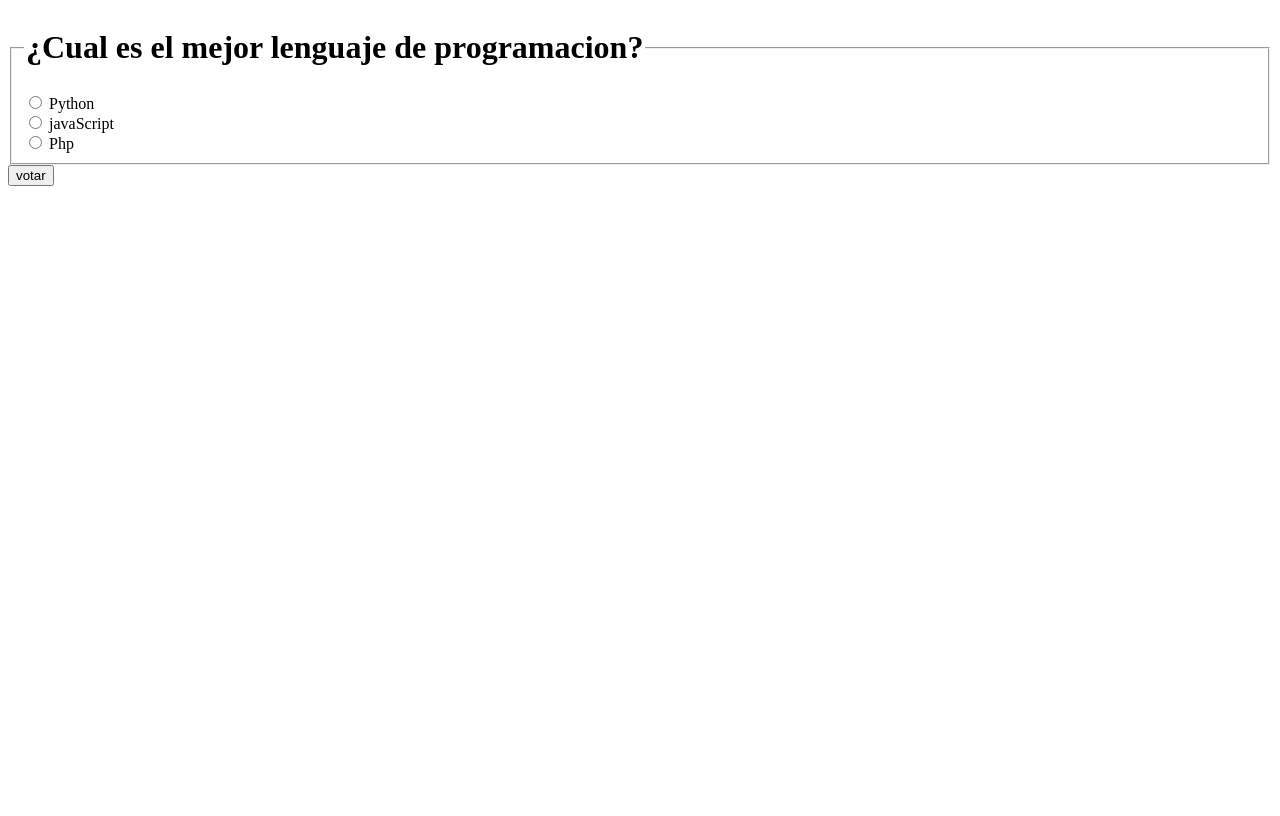
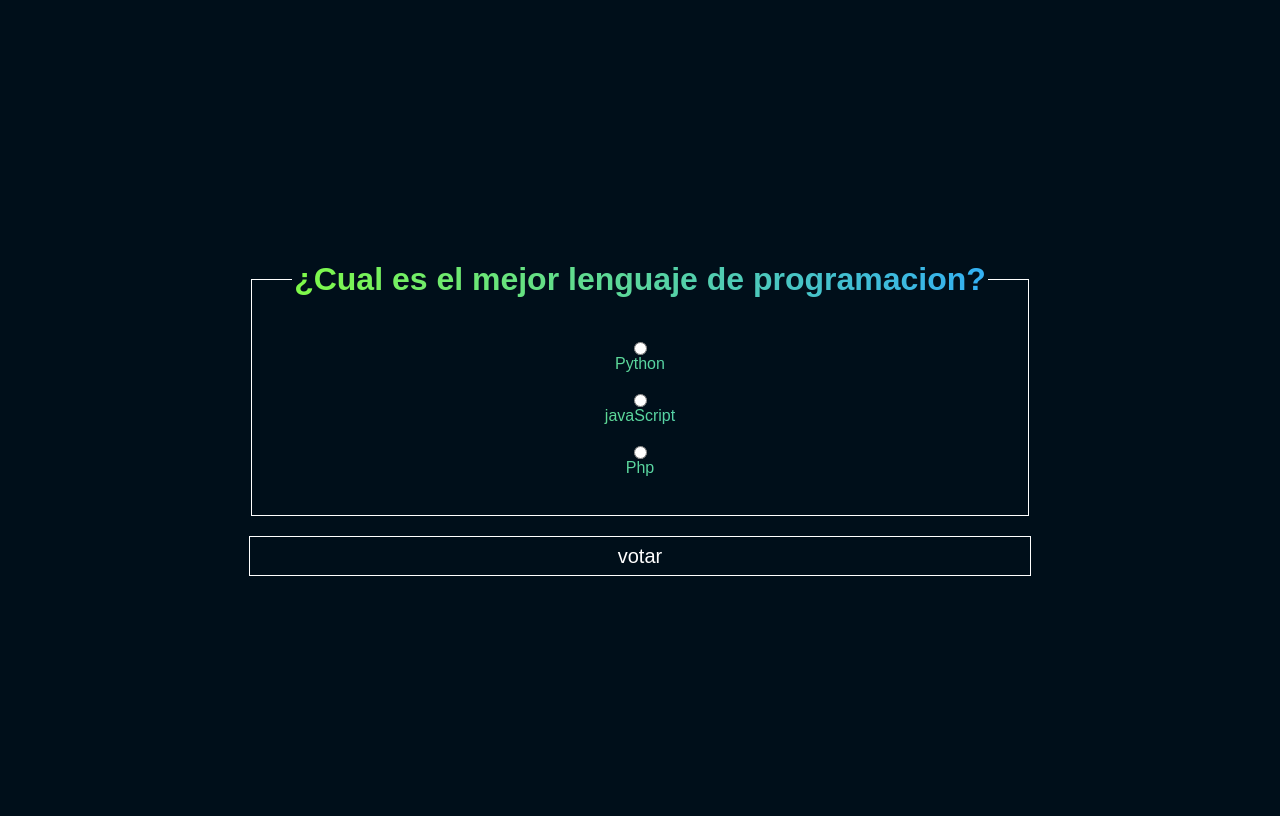
Before and after one commit to MaicolBlanco/proyectoDjango, a Django app: page /pollos/1/detail/ in a window 1280 px wide. Before the commit the page ends 186 px from the top, so only its background shows below. Run offline with Django 4.2, Linux system fonts and the light colour scheme; data comes from the database, SQL or seed files in the repository; both versions use the stored data as it was after the commit.

Commit message:
Agregamos algo de style al proyecto

```diff
--- /dev/null
+++ b/pruebasapp/pollos/static/pollos/detail.css
@@ -0,0 +1,35 @@
+form {
+    background: linear-gradient(to right,
+            hsl(98, 100%, 62%),
+            hsl(204, 100%, 59%));
+    -webkit-background-clip: text;
+    -webkit-text-fill-color: transparent;
+    text-align             : center;
+}
+
+fieldset {
+    align-items    : center;
+    border         : 1px solid white;
+    display        : flex;
+    flex-direction : column;
+    justify-content: center;
+    padding        : 20px 40px;
+}
+
+input[type="submit"] {
+    -webkit-text-fill-color: white;
+    background-color       : hsl(205, 100%, 5%);
+    border                 : 1px solid white;
+    font-size              : 20px;
+    height                 : 40px;
+    margin-top             : 20px;
+    width                  : 100%;
+    cursor                 : pointer;
+}
+
+input[type="submit"]:hover,
+input[type="submit"]:active {
+    background: linear-gradient(to right,
+            hsl(98, 100%, 62%),
+            hsl(204, 100%, 59%));
+}
--- /dev/null
+++ b/pruebasapp/pollos/static/pollos/style.css
@@ -0,0 +1,55 @@
+body,
+header,
+ul,
+li,
+footer {
+    align-items    : center;
+    display        : flex;
+    justify-content: center;
+}
+
+header,
+ul {
+    background: linear-gradient(to right,
+            hsl(98, 100%, 62%),
+            hsl(204, 100%, 59%));
+    -webkit-background-clip: text;
+    -webkit-text-fill-color: transparent;
+    text-align             : center;
+}
+
+body {
+    background    : hsl(204, 100%, 5%);
+    flex-direction: column;
+    font-family   : Arial, Helvetica, sans-serif;
+    height        : 100vh;
+}
+
+header {
+    color    : #71622d;
+    font-size: 72px;
+    height   : 60px;
+    padding  : 100px 50px 50px;
+}
+
+ul {
+    flex-direction: column;
+}
+
+li {
+    border       : 1px solid white;
+    font-size    : 28px;
+    margin-bottom: 20px;
+    padding      : 50px;
+    width        : 500px;
+}
+
+a {
+    color          : white;
+    text-decoration: none;
+}
+
+footer {
+    justify-content: space-evenly;
+    padding        : 50px 0;
+    width          : 100vw;
--- a/pruebasapp/pollos/templates/pollos/detail.html
+++ b/pruebasapp/pollos/templates/pollos/detail.html
@@ -1,3 +1,16 @@
+{% load static %}
+
+<!DOCTYPE html>
+<html lang="en">
+<head>
+    <meta charset="UTF-8">
+    <meta http-equiv="X-UA-Compatible" content="IE=edge">
+    <meta name="viewport" content="width=device-width, initial-scale=1.0">
+    <link rel='stylesheet' href='{% static 'pollos/style.css' %}'>
+    <link rel='stylesheet' href='{% static 'pollos/detail.css' %}'>
+    <title>{{ question.question_text }}</title>
+</head>
+<body>
     <form action="{% url 'pollos:vote' question.id %}" method="post">
         {% csrf_token %}
         <fieldset>
@@ -20,6 +33,9 @@
         </fieldset>
         <input type='submit' value='votar'>
     </form>
+</body>
+</html>
+
 
 {% comment %} <h1>{{ question.question_text }}</h1>
 <ul>
```
Also changed, not shown: pruebasapp/pollos/admin.py (+19 -2 lines), pruebasapp/pollos/static/pollos/reset.css (added, +135 -0 lines), pruebasapp/pollos/templates/pollos/index.html (+46 -1 lines), pruebasapp/db.sqlite3. Lines whose indentation alone changed are shown as unchanged.
